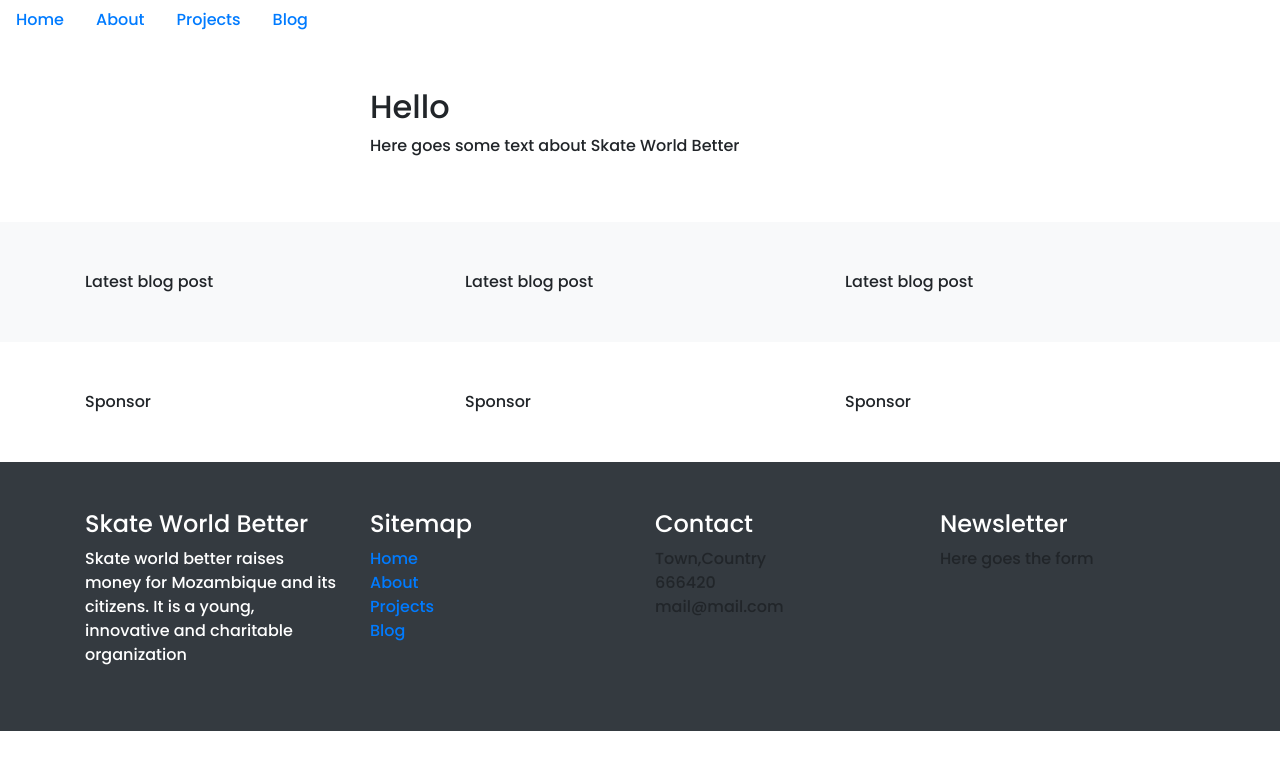
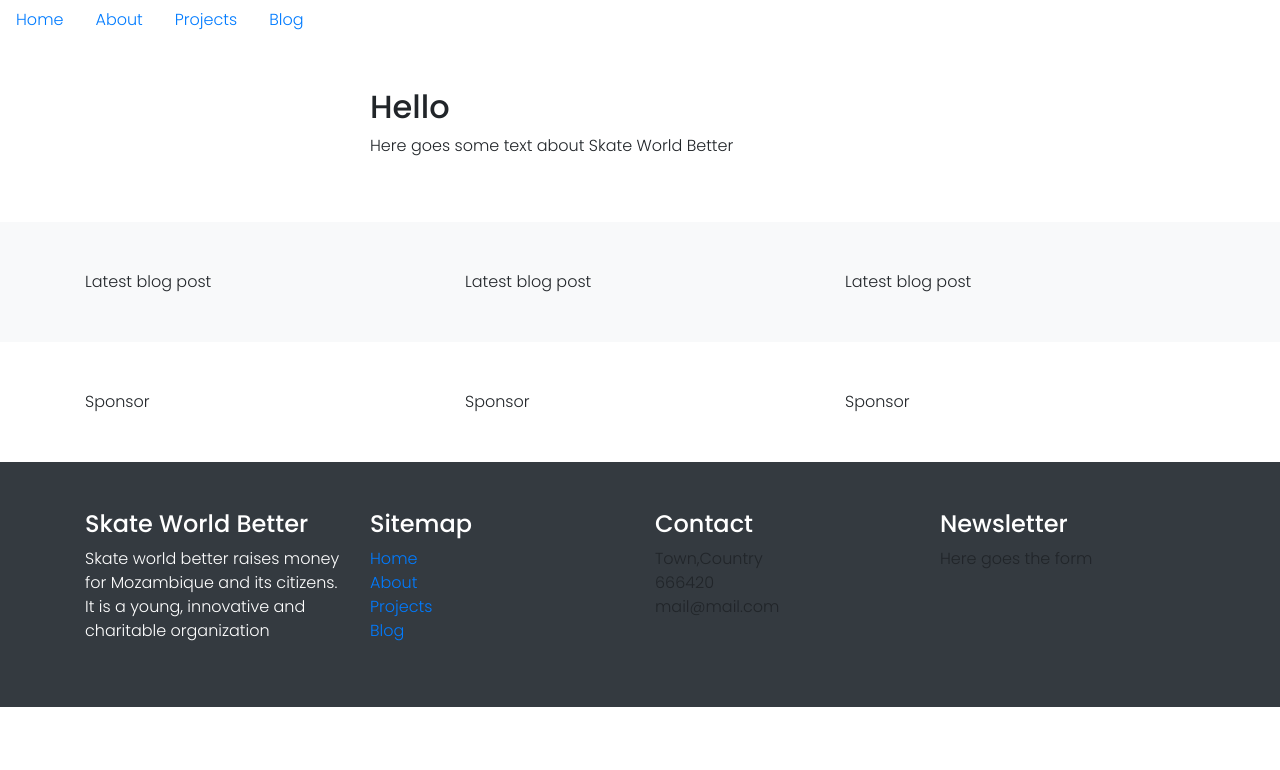
Before and after one commit to cichyadam/swb-web, a React (Create React App) app in the folder client/: page / in a window 1280 px wide. Shown: the top 770 px of the page. Built offline with nearby package versions, Linux system fonts and the light colour scheme.

Commit message:
Test sass files and font

```diff
--- a/client/src/App.js
+++ b/client/src/App.js
@@ -1,7 +1,7 @@
 import React from 'react'
 import { BrowserRouter as Router, Route, Switch } from 'react-router-dom'
 
-import './App.scss'
+import './assets/styles/index.scss'
 
 import Header from './components/Header'
 import Footer from './components/Footer'
--- a/client/src/App.scss
+++ /dev/null
@@ -1,6 +0,0 @@
-@import url('https://fonts.googleapis.com/css2?family=Poppins:wght@200;500&display=swap');
-@import "~bootstrap/scss/bootstrap";
-
-body {
-  font-family: 'Poppins',sans-serif;
-}
--- /dev/null
+++ b/client/src/assets/styles/fonts.scss
@@ -0,0 +1,15 @@
+@import url('https://fonts.googleapis.com/css2?family=Poppins:wght@300;500&display=swap');
+
+body {
+  font-family: 'Poppins', sans-serif;
+  font-weight: 300;
+}
+
+h1,
+h2,
+h3,
+h4,
+h5,
+h6 {
+  font-weight: 500;
+}
--- /dev/null
+++ b/client/src/assets/styles/index.scss
@@ -0,0 +1,2 @@
+@import "~bootstrap/scss/bootstrap";
+@import "fonts";
```
